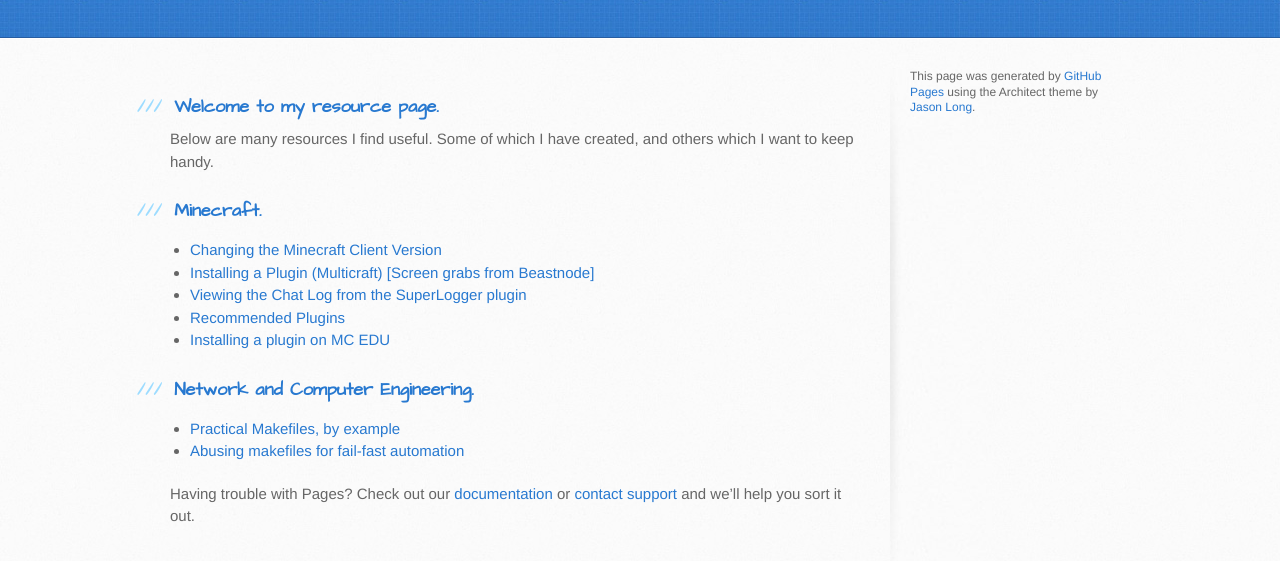
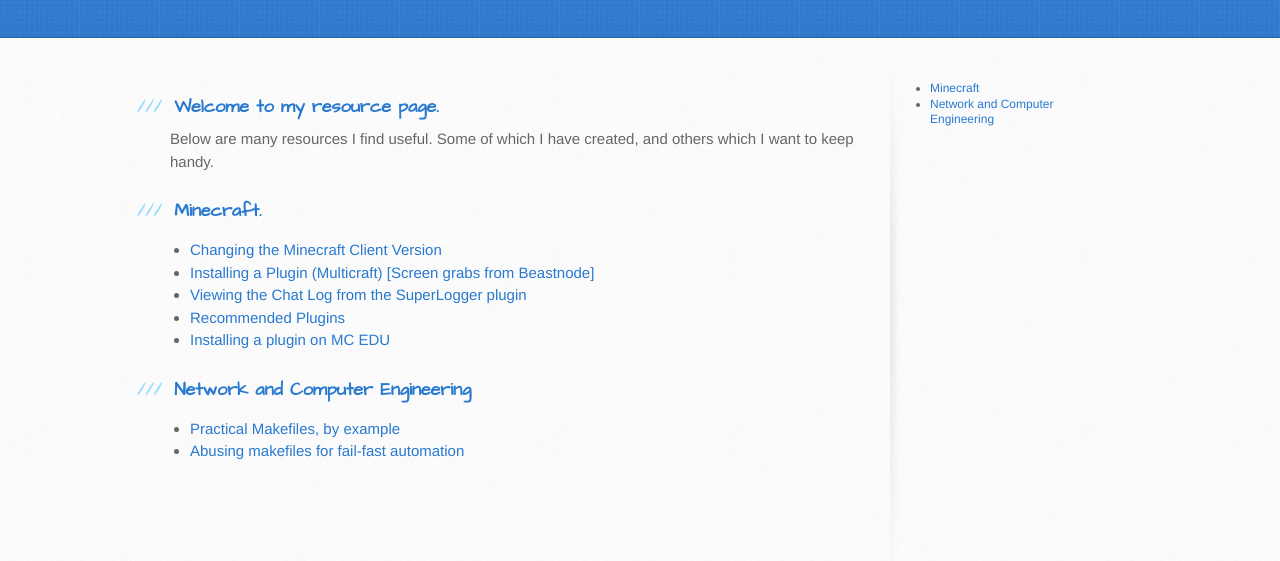
Before and after one commit to TechplexEngineer/techplexengineer.github.io, a plain HTML site: page index.html in a window 1280 px wide. Shown: the part 163-724 px from the top of the page. Drawn offline with Linux system fonts and the light colour scheme.

Commit message:
Update index.html

```diff
--- a/index.html
+++ b/index.html
@@ -53,7 +53,7 @@
           <h3>
             <a id="netce" class="anchor" href="#netce" aria-hidden="true">
               <span aria-hidden="true" class="octicon octicon-link"></span>
-              Network and Computer Engineering.
+              Network and Computer Engineering
             </a>
           </h3>
           <ul>
@@ -66,13 +66,14 @@
           </ul>
 
 
-          <p>Having trouble with Pages? Check out our <a href="https://help.github.com/pages">documentation</a> or <a href="https://github.com/contact">contact support</a> and we’ll help you sort it out.</p>
+
         </section>
 
         <aside id="sidebar">
-
-
-          <p>This page was generated by <a href="https://pages.github.com">GitHub Pages</a> using the Architect theme by <a href="https://twitter.com/jasonlong">Jason Long</a>.</p>
+          <ul>
+            <li><a href="#minecraft">Minecraft</a></li>
+            <li><a href="#netce">Network and Computer Engineering</a></li>
+          </ul>
         </aside>
       </div>
     </div>
```
